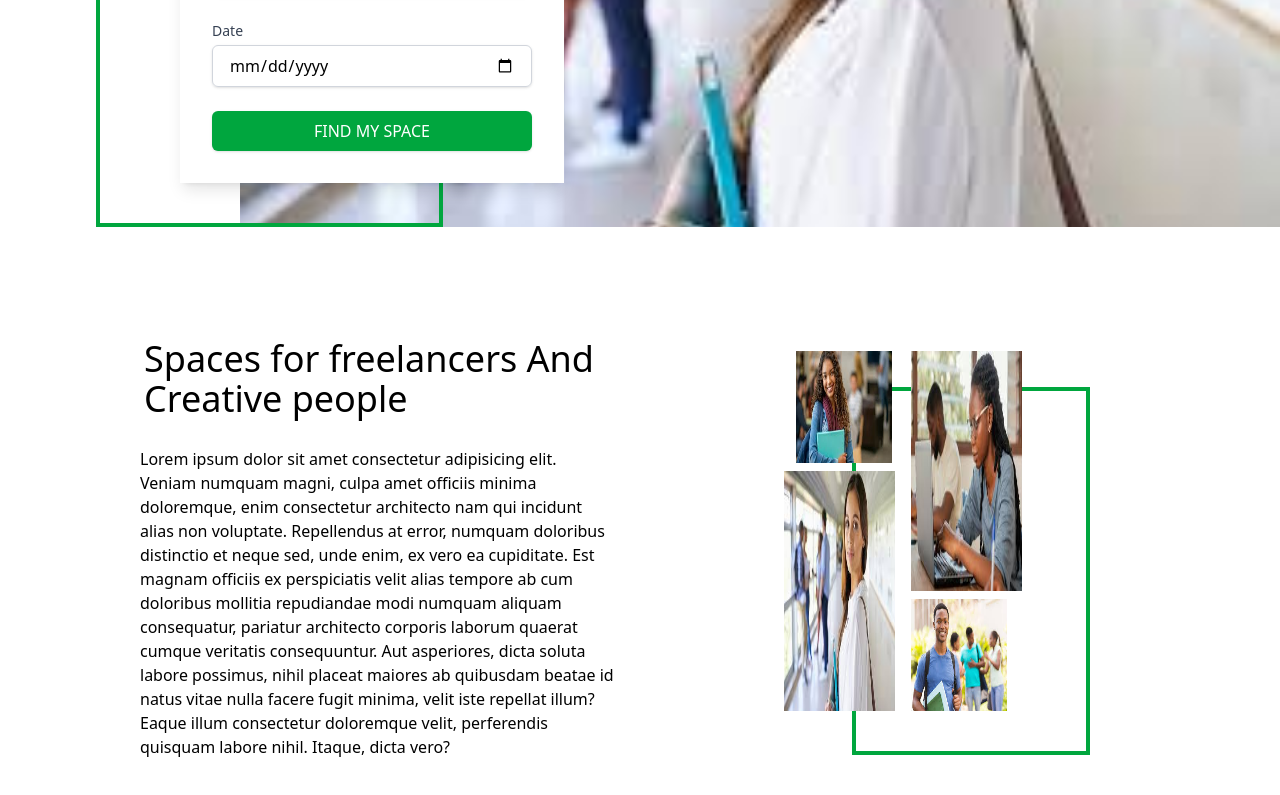
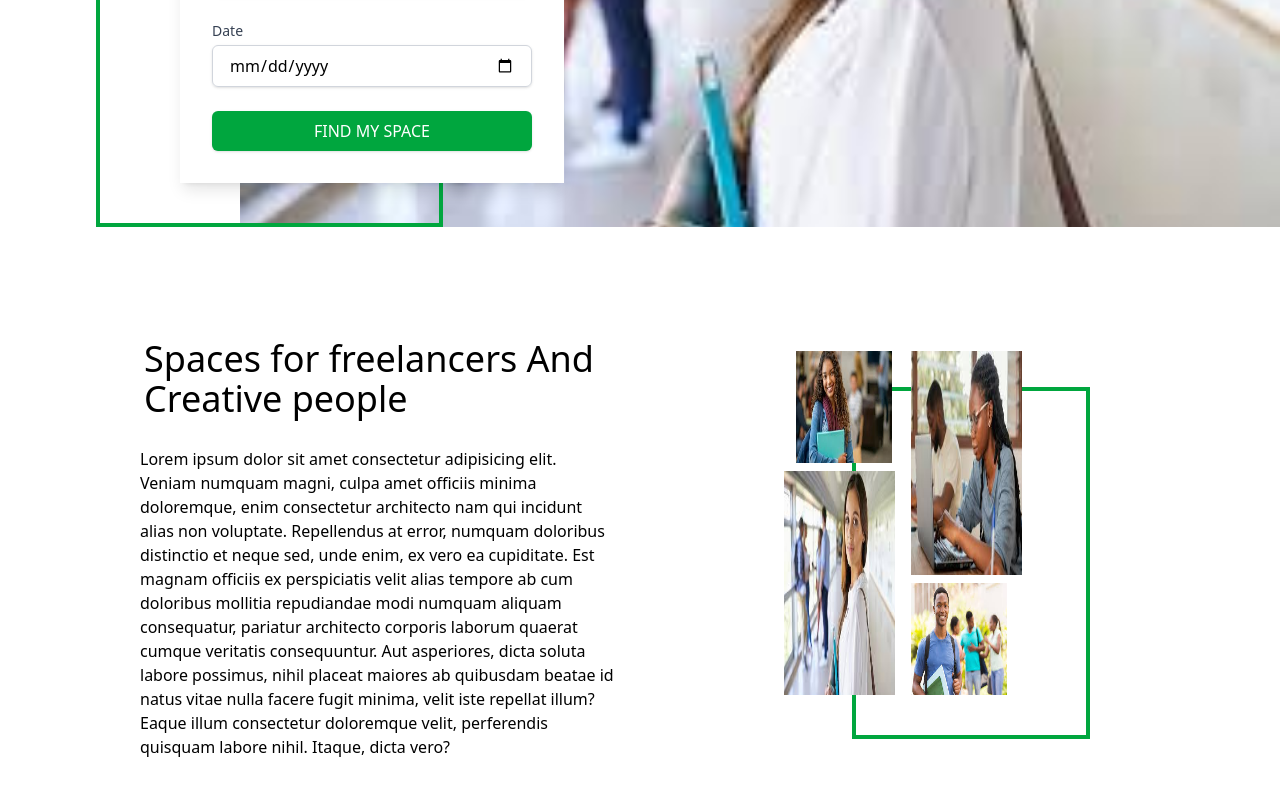
Before and after one commit to soualomichel91-glitch/projet_tailwindcss, a website: page src/index.html in a window 1280 px wide. Shown: the part 459-1254 px from the top of the page. Drawn offline with Linux system fonts and the light colour scheme.

Commit message:
modification sur le code

```diff
--- a/src/index.html
+++ b/src/index.html
@@ -138,16 +138,16 @@
       </div>
 
       <!-- Section pour les images -->
-      <div class="relative h-1/6 w-1/5 border-4 border-green-600 ml-36 mt-20">
+      <div class="relative h-1/5 w-1/5 border-4 border-green-600 ml-36 mt-20">
        <div class="grid grid-cols-2 gap-2 -mt-10">
          <div>
           <img src="./../images/ETUDIANT 1.jpg" alt="" class="h-28 w-24 -ml-15 -mb-20" />
         </div>
         <div>
-          <img src="./../images/ETUDIANT 2.jpg" alt="" class="h-60 w-80 -ml-16" />
+          <img src="./../images/ETUDIANT 2.jpg" alt="" class="h-56 w-full -ml-16" />
         </div>
         <div>
-          <img src="./../images/ETUDIANT 3.jpg" alt="" class="h-60 w-96 -ml-18 -mt-32" />
+          <img src="./../images/ETUDIANT 3.jpg" alt="" class="h-56 w-full -ml-18 -mt-28" />
         </div>
         <div>
           <img src="./../images/ETUDIANT 4.jpg" alt="" class="h-28 w-24 mb-10 -ml-16" />
```
Also changed, not shown: src/output.css.
